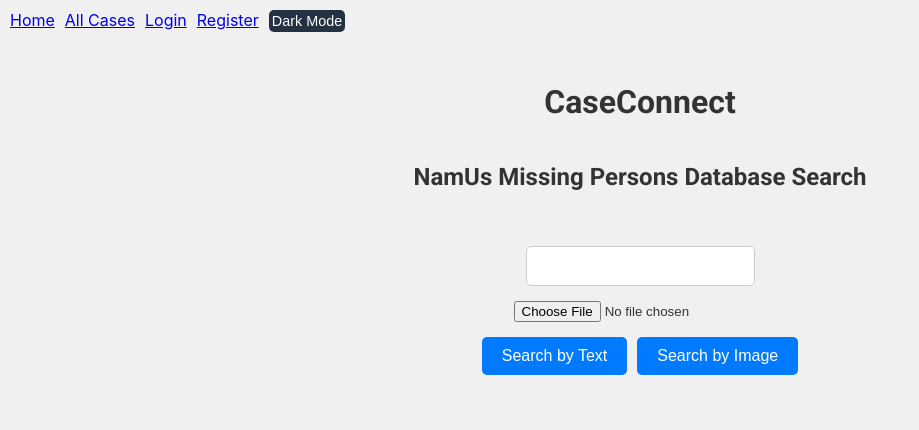
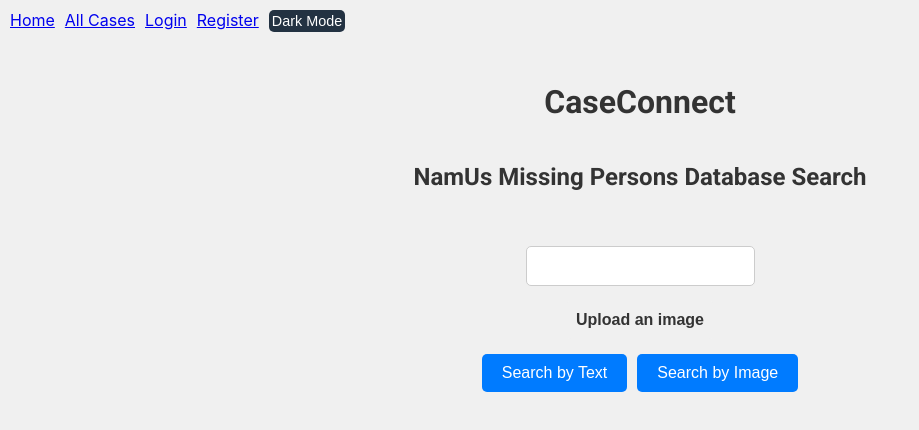
Before and after one commit to spartanhaden/CaseConnect, a React (Create React App) app: page / in a window 1280 px wide. Shown: the top 430 px of the page, without its empty margins (0-919 px from the left). Built offline with nearby package versions, Linux system fonts and the light colour scheme.

Commit message:
changed image input button UI

```diff
--- a/src/App.css
+++ b/src/App.css
@@ -74,6 +74,7 @@
   display: flex;
   flex-direction: column;
   align-items: center;
+  justify-content: center;
 }
 
 .buttonContainer {
@@ -208,3 +209,27 @@
 .addCommentButton {
   background-color: #0056b3;
 }
+
+.chooseFile {
+  display: flex;
+  justify-content: center;
+}
+
+.fileInputLabel {
+  padding: 10px;
+  background-color: #f0f0f0;
+  border-radius: 5px;
+  cursor: pointer;
+  color: #333;
+  font-weight: bold;
+}
+
+.fileInputLabel:hover {
+  color: #007bff;
+}
+
+.fileInputWrapper {
+  display: grid;
+  place-items: center;
+  width: 100%;
+}
--- a/src/App.js
+++ b/src/App.js
@@ -19,10 +19,16 @@
   const [username, setUsername] = useState(null);
 
   const { theme } = useContext(ThemeContext);
+  const [hover, setHover] = useState(false);
 
   const appStyle = {
     backgroundColor: theme === "light" ? "#f0f0f0" : "#333",
     color: theme === "light" ? "#333" : "#f0f0f0",
+  };
+
+  const fileInputLabelStyle = {
+    backgroundColor: theme === "light" ? "#f0f0f0" : "#333",
+    color: hover ? "#007bff" : theme === "light" ? "#333" : "#f0f0f0",
   };
 
   const handleSearchByText = async () => {
@@ -143,11 +149,23 @@
                     value={query}
                     onChange={(e) => setQuery(e.target.value)}
                   />
-                  <input
-                    type="file"
-                    onChange={(e) => setFile(e.target.files[0])}
-                    style={{ color: appStyle.color }}
-                  />
+                  <div className="chooseFile">
+                    <input
+                      id="fileInput"
+                      type="file"
+                      onChange={(e) => setFile(e.target.files[0])}
+                      style={{ display: "none" }}
+                    />
+                    <label
+                      htmlFor="fileInput"
+                      className="fileInputLabel"
+                      style={fileInputLabelStyle}
+                      onMouseEnter={() => setHover(true)}
+                      onMouseLeave={() => setHover(false)}
+                    >
+                      Upload an image
+                    </label>
+                  </div>
                   <div className="buttonContainer">
                     <button
                       className="searchButton"
```
